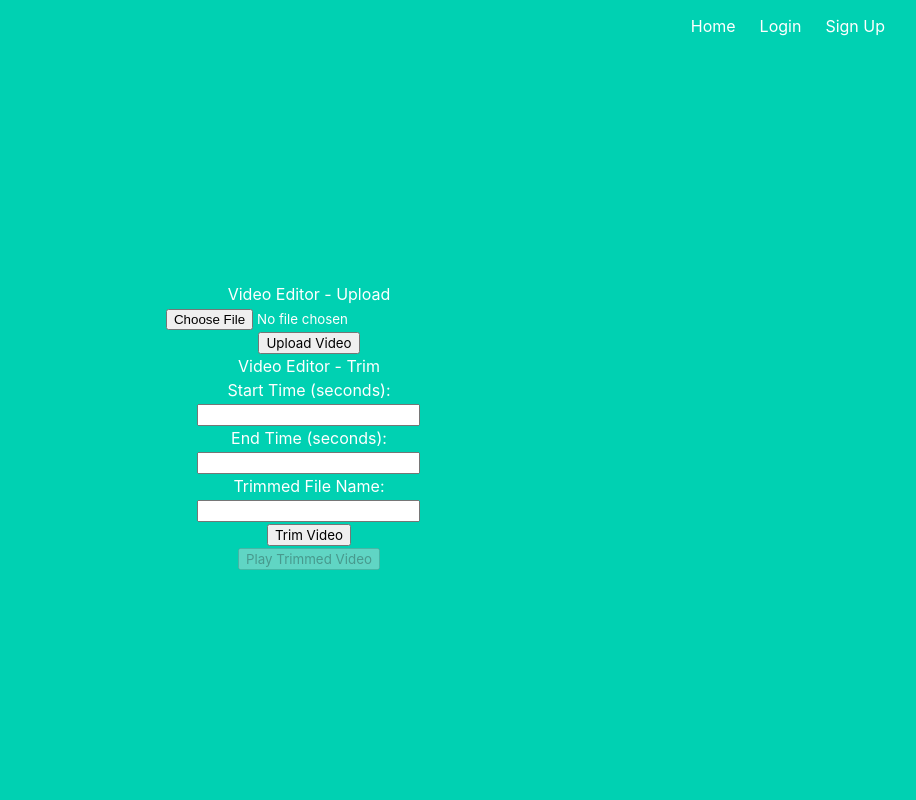
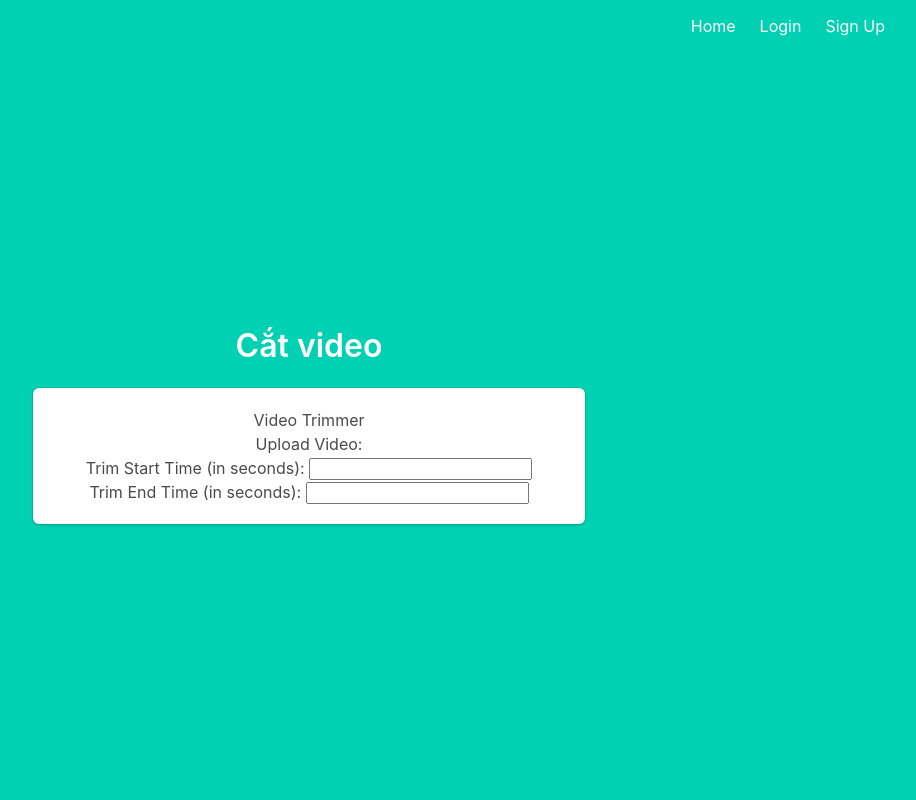
Before and after one commit to megashinyabsol359/Cloudinary-2.0, a Python web app: template code/project/templates/trim_video.html in a window 1280 px wide. Shown: the whole page, without its empty margins (331-1247 px from the left). Run offline with Jinja, Linux system fonts and the light colour scheme; the template is opened without the code that fills it, so the values that code supplies are empty.

Commit message:
Update trim_video.html

```diff
--- a/code/project/templates/trim_video.html
+++ b/code/project/templates/trim_video.html
@@ -1,146 +1,50 @@
 {% extends "base.html" %}
 
 {% block content %}
-<div class="column is-4 is-offset-4">
-    <!-- Upload Video Section -->
-    <h1>Video Editor - Upload</h1>
+<div class="column is-6 is-offset-3">
+    <h3 class="title">Cắt video</h3>
+    <div class="box">
+        <h1>Video Trimmer</h1>
 
-    <form action="/upload_video" method="post" enctype="multipart/form-data" id="upload-form">
-        <input type="file" name="videofile" accept="video/*" required>
-        <button type="submit">Upload Video</button>
-    </form>
+        <!-- Hiển thị thông báo lỗi -->
+        {% with messages = get_flashed_messages() %}
+        {% if messages %}
+            <div class="notification is-danger">
+                {{ messages[0] }}
+            </div>
+        {% endif %}
+        {% endwith %}
 
-    <!-- Display a message when the video is uploaded -->
-    <div id="upload-message" style="color: green;"></div>
+        <form method="post" enctype="multipart/form-data">
+            {{ form.csrf_token }}
+            {{ form.hidden_tag() }}
 
-    <!-- Display the uploaded video -->
-    <div id="uploaded-video-container" style="display: none;">
-        <h2>Uploaded Video:</h2>
-        <video id="uploaded-video" controls style="width: 320px; height: 240px;">
-            Your browser does not support the video tag.
-        </video>
+            <label for="video">Upload Video:</label>
+            {{ form.video() }}
+            <div>
+                <label for="trim_start">Trim Start Time (in seconds):</label>
+                <input type="number" name="trim_start" required>
+            </div>
+            <div>
+                <label for="trim_end">Trim End Time (in seconds):</label>
+                <input type="number" name="trim_end" required>
+            </div>
+            {{ form.submit() }}
+        </form>
+
+        {% if video_url %}
+            <h2>Trimmed Video:</h2>
+            <video width="640" height="480" controls>
+                <source src="{{ video_url }}" type="video/mp4">
+                Your browser does not support the video tag.
+            </video>
+
+            <br>
+            <!-- Thêm nút để tải xuống -->
+            <a href="{{ video_url }}" download="trimmed_video.mp4" class="button is-block is-success is-large is-fullwidth">
+                Tải video đã cắt
+            </a>
+        {% endif %}
     </div>
-
-    <!-- Trim Video Section -->
-    <h1>Video Editor - Trim</h1>
-
-    <form id="trim-form">
-        <label for="trim-start">Start Time (seconds):</label>
-        <input type="number" id="trim-start" name="trim-start" required><br>
-
-        <label for="trim-end">End Time (seconds):</label>
-        <input type="number" id="trim-end" name="trim-end" required><br>
-
-        <label for="trimmed-filename">Trimmed File Name:</label>
-        <input type="text" id="trimmed-filename" name="trimmed-filename" required><br>
-
-        <button type="button" onclick="trimVideo()">Trim Video</button>
-    </form>
-
-    <!-- Trimmed Video Display Section -->
-    <div id="trimmed-video-container" style="display: none;">
-        <h2>Trimmed Video:</h2>
-        <video id="trimmed-video" controls style="width: 320px; height: 240px;">
-            Your browser does not support the video tag.
-        </video>
-        <!-- Download button for the trimmed video -->
-        <button id="download-button" onclick="downloadTrimmedVideo()" disabled>Download Trimmed Video</button>
-    </div>
-
-    <!-- Play button for the trimmed video -->
-    <button id="play-button" onclick="playTrimmedVideo()" disabled>Play Trimmed Video</button>
-    <script>
-        function trimVideo() {
-            const trimForm = document.getElementById('trim-form');
-            const formData = new FormData(trimForm);
-
-            // Get the uploaded video file name
-            const uploadedVideo = document.getElementById('uploaded-video');
-            const uploadedFileName = uploadedVideo.src.split('/').pop();
-
-            fetch('/edit_video/trim', {
-                method: 'POST',
-                headers: {
-                    'Content-Type': 'application/json'
-                },
-                body: JSON.stringify({
-                    videofile: uploadedFileName,
-                    trim_start: formData.get('trim-start'),
-                    trim_end: formData.get('trim-end'),
-                    trimmed_filename: formData.get('trimmed-filename')
-                })
-            })
-            .then(response => response.json())
-            .then(data => {
-                alert(data.message);
-                if (data.status === 'success') {
-                    // Display the trimmed video
-                    const trimmedVideoContainer = document.getElementById('trimmed-video-container');
-                    const trimmedVideo = document.getElementById('trimmed-video');
-                    trimmedVideo.src = data.trimmed_videopath;
-                    trimmedVideoContainer.style.display = 'block';
-                    document.getElementById('play-button').disabled = false;
-                    document.getElementById('download-button').disabled = false;
-                }
-            });
-        }
-
-        function playTrimmedVideo() {
-            const trimmedVideo = document.getElementById('trimmed-video');
-            trimmedVideo.play();
-        }
-
-        function downloadTrimmedVideo() {
-            const trimmedVideo = document.getElementById('trimmed-video');
-            const downloadButton = document.getElementById('download-button');
-
-            // Create a temporary anchor element
-            const downloadLink = document.createElement('a');
-            downloadLink.href = trimmedVideo.src;
-            downloadLink.download = 'trimmed_video.mp4'; // You can set the default filename here
-
-            // Trigger a click on the anchor element
-            document.body.appendChild(downloadLink);
-            downloadLink.click();
-            document.body.removeChild(downloadLink);
-
-            // Disable the download button after clicking
-            downloadButton.disabled = true;
-        }
-
-        // Update the upload form to handle the response
-        const uploadForm = document.getElementById('upload-form');
-        const uploadMessage = document.getElementById('upload-message');
-
-        uploadForm.addEventListener('submit', function (event) {
-            event.preventDefault();
-            const formData = new FormData(uploadForm);
-
-            fetch('/upload_video', {
-                method: 'POST',
-                body: formData
-            })
-            .then(response => response.json())
-            .then(data => {
-                if (data.filename) {
-                    uploadMessage.style.color = 'green';
-                    uploadMessage.textContent = `Video "${data.filename}" successfully uploaded!`;
-
-                    // Display the uploaded video
-                    const uploadedVideoContainer = document.getElementById('uploaded-video-container');
-                    const uploadedVideo = document.getElementById('uploaded-video');
-                    uploadedVideo.src = `/playback/${data.filename}`;
-                    uploadedVideoContainer.style.display = 'block';
-                } else if (data.error) {
-                    uploadMessage.style.color = 'red';
-                    uploadMessage.textContent = `Error: ${data.error}`;
-                }
-            })
-            .catch(error => {
-                uploadMessage.style.color = 'red';
-                uploadMessage.textContent = `Error: ${error.message}`;
-            });
-        });
-    </script>
 </div>
 {% endblock %}
```
